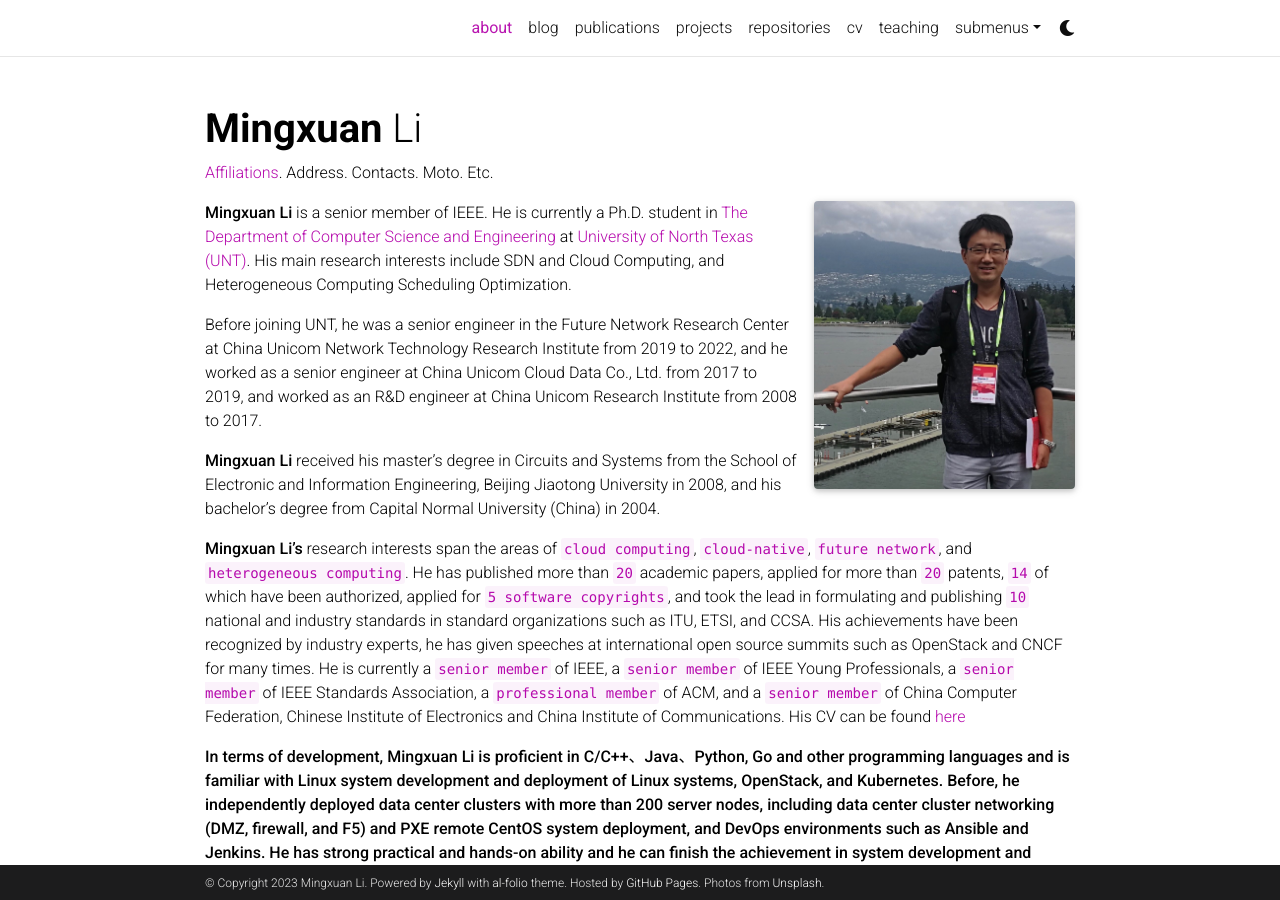
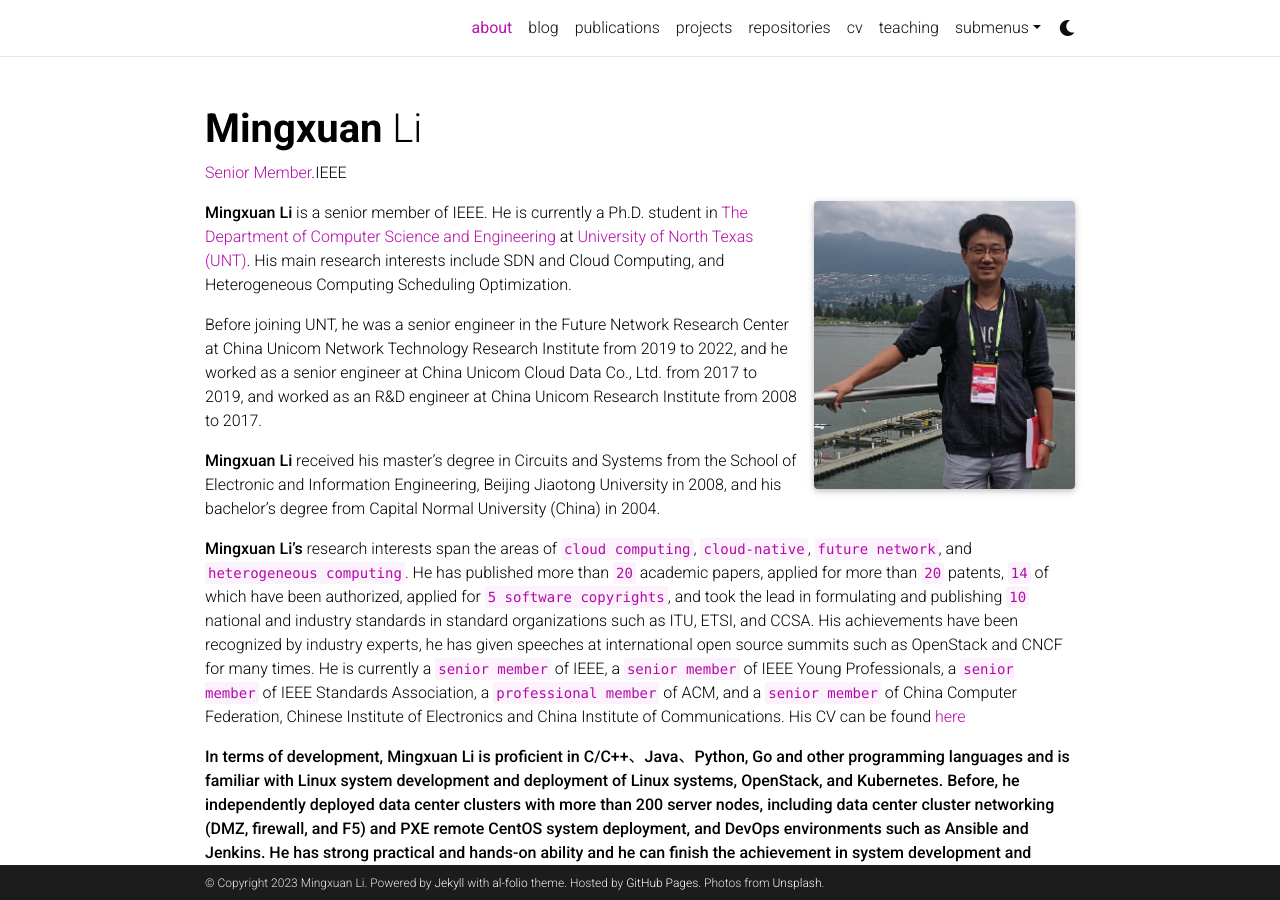
Before and after one commit to limx59/limx59.github.io, a Jekyll site: the page built from _pages/about.md, in a window 1280 px wide and 900 px high. Built offline with Jekyll 4.4.1, drawn with Linux system fonts in a browser that asks for light colours; full-size pictures stand in for the smaller copies a plugin makes; emoji names are drawn with the system emoji font; comment, search, counter and statistics services are not loaded; a style sheet for code colours, icons or effects is not loaded.

Commit message:
Update about.md

```diff
--- a/_pages/about.md
+++ b/_pages/about.md
@@ -2,7 +2,7 @@
 layout: about
 title: about
 permalink: /
-subtitle: <a href='#'>Affiliations</a>. Address. Contacts. Moto. Etc.
+subtitle: <a href='#'>Senior Member</a>.IEEE
 
 profile:
   align: right
```
